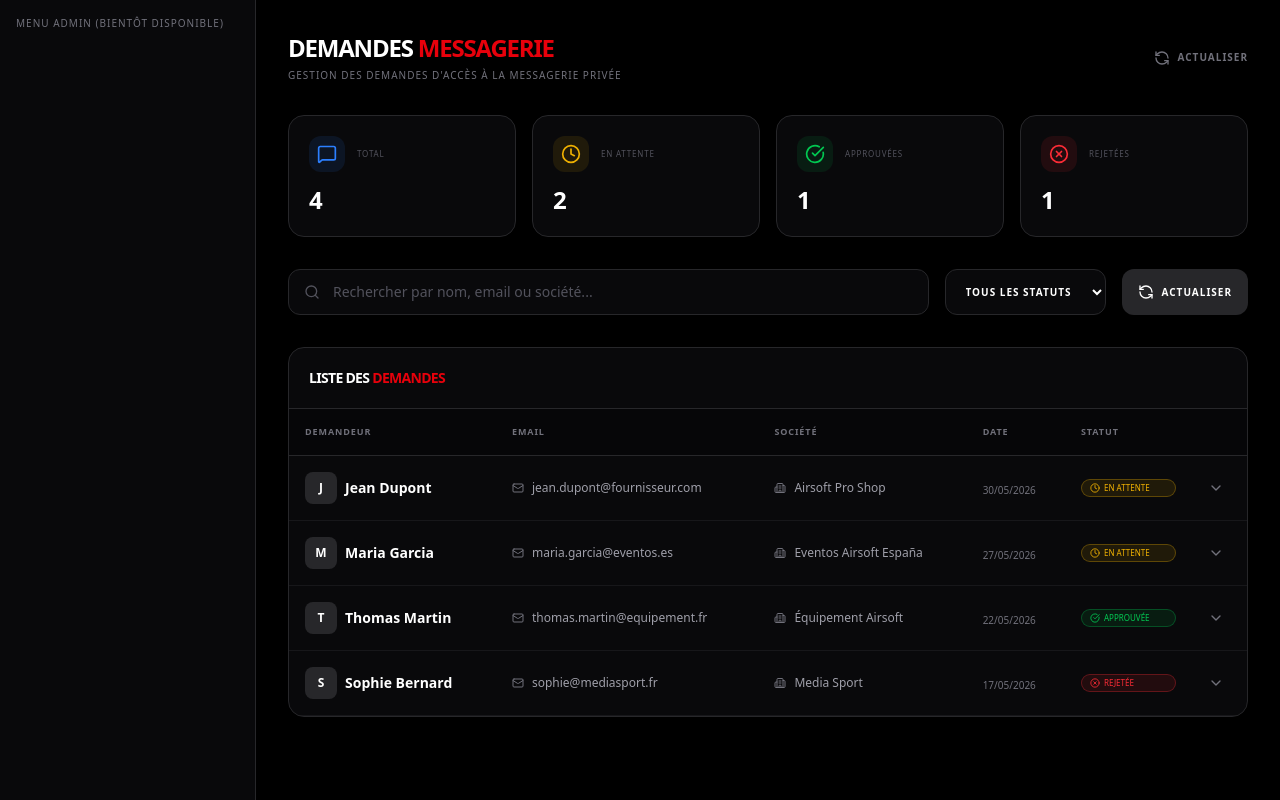
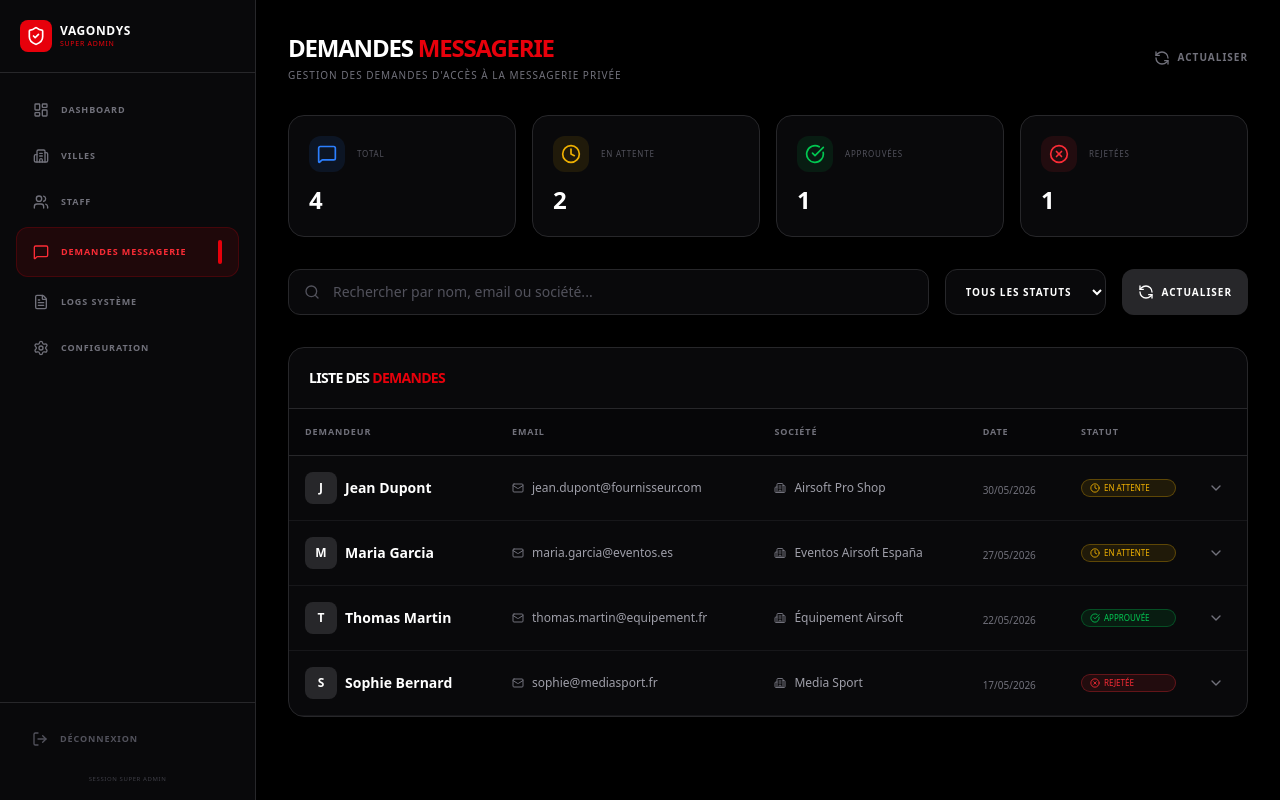
Before and after one commit to AirsoftSystem/vagondys, a Next.js app: page /staff/admin/messagerie in a window 1280 px wide. Built offline with nearby package versions, Linux system fonts and the light colour scheme; sample sign-in values are in the browser's storage.

Commit message:
2ème Nouveau > Dashboard > Admin

```diff
--- a/app/staff/admin/layout.tsx
+++ b/app/staff/admin/layout.tsx
@@ -1,8 +1,58 @@
 
 "use client";
 
+import Link from "next/link";
 import { useEffect, useState } from "react";
 import { useRouter, usePathname } from "next/navigation";
+import {
+  LayoutDashboard,
+  Building2,
+  Users,
+  MessageSquare,
+  FileText,
+  Settings,
+  LogOut,
+  ShieldCheck,
+} from "lucide-react";
+
+interface NavItem {
+  title: string;
+  href: string;
+  icon: React.ElementType;
+}
+
+const navItems: NavItem[] = [
+  {
+    title: "DASHBOARD",
+    href: "/staff/admin/dashboard",
+    icon: LayoutDashboard,
+  },
+  {
+    title: "VILLES",
+    href: "/staff/admin/villes",
+    icon: Building2,
+  },
+  {
+    title: "STAFF",
+    href: "/staff/admin/staff",
+    icon: Users,
+  },
+  {
+    title: "DEMANDES MESSAGERIE",
+    href: "/staff/admin/messagerie",
+    icon: MessageSquare,
+  },
+  {
+    title: "LOGS SYSTÈME",
+    href: "/staff/admin/logs",
+    icon: FileText,
+  },
+  {
+    title: "CONFIGURATION",
+    href: "/staff/admin/configuration",
+    icon: Settings,
+  },
+];
 
 export default function AdminLayout({
   children,
@@ -41,6 +91,11 @@ export default function AdminLayout({
     return () => window.removeEventListener("storage", handleStorageChange);
   }, [router, pathname]);
 
+  const handleLogout = () => {
+    sessionStorage.removeItem("admin_authenticated");
+    router.push("/staff/admin/verification");
+  };
+
   // Page de vérification : pas de sidebar
   if (pathname === "/staff/admin/verification") {
     return <>{children}</>;
@@ -60,17 +115,74 @@ export default function AdminLayout({
     return null;
   }
 
-  // Layout avec sidebar (100% dynamique)
-  // NOTE: Le composant AdminSidebar sera ajouté dans le prochain fichier
+  // Layout avec sidebar intégrée (plus d'import externe)
   return (
     <div className="flex h-screen bg-black overflow-hidden">
-      {/* Sidebar fixe à gauche - SERA AJOUTÉE */}
-      <div className="w-64 bg-zinc-950 border-r border-zinc-800 shrink-0">
-        {/* Placeholder pour AdminSidebar - À remplacer quand le composant sera créé */}
-        <div className="p-4 text-zinc-500 text-[10px] uppercase tracking-widest">
-          Menu Admin (bientôt disponible)
+
+      {/* Sidebar fixe à gauche */}
+      <aside className="w-64 bg-zinc-950 border-r border-zinc-800 flex flex-col h-full shrink-0">
+
+        {/* Logo / En-tête */}
+        <div className="p-5 border-b border-zinc-800">
+          <div className="flex items-center gap-2">
+            <div className="w-8 h-8 bg-red-600 rounded-lg flex items-center justify-center">
+              <ShieldCheck className="w-5 h-5 text-white" />
+            </div>
+            <div>
+              <h1 className="text-xs font-black uppercase tracking-wider text-white">
+                VAGONDYS
+              </h1>
+              <p className="text-[7px] text-red-600 uppercase tracking-widest">
+                SUPER ADMIN
+              </p>
+            </div>
+          </div>
         </div>
-      </div>
+
+        {/* Navigation */}
+        <nav className="flex-1 p-4 space-y-1">
+          {navItems.map((item) => {
+            const isActive = pathname === item.href;
+            return (
+              <Link
+                key={item.href}
+                href={item.href}
+                className={`
+                  flex items-center gap-3 px-4 py-3 rounded-xl transition-all duration-200
+                  ${isActive
+                    ? "bg-red-600/10 border border-red-600/20 text-red-500"
+                    : "text-zinc-500 hover:text-white hover:bg-white/5 border border-transparent"
+                  }
+                `}
+              >
+                <item.icon className="w-4 h-4 shrink-0" />
+                <span className="text-[9px] font-black uppercase tracking-widest">
+                  {item.title}
+                </span>
+                {isActive && (
+                  <div className="ml-auto w-1 h-6 bg-red-600 rounded-full" />
+                )}
+              </Link>
+            );
+          })}
+        </nav>
+
+        {/* Déconnexion */}
+        <div className="p-4 border-t border-zinc-800">
+          <button
+            onClick={handleLogout}
+            className="flex items-center gap-3 px-4 py-3 rounded-xl w-full text-zinc-600 hover:text-red-500 hover:bg-red-600/10 transition-all duration-200"
+          >
+            <LogOut className="w-4 h-4 shrink-0" />
+            <span className="text-[9px] font-black uppercase tracking-widest">
+              DÉCONNEXION
+            </span>
+          </button>
+          <p className="text-[6px] text-zinc-700 uppercase tracking-widest text-center mt-4">
+            Session super admin
+          </p>
+        </div>
+      </aside>
 
       {/* Contenu principal avec scroll */}
       <main className="flex-1 overflow-y-auto">
```
